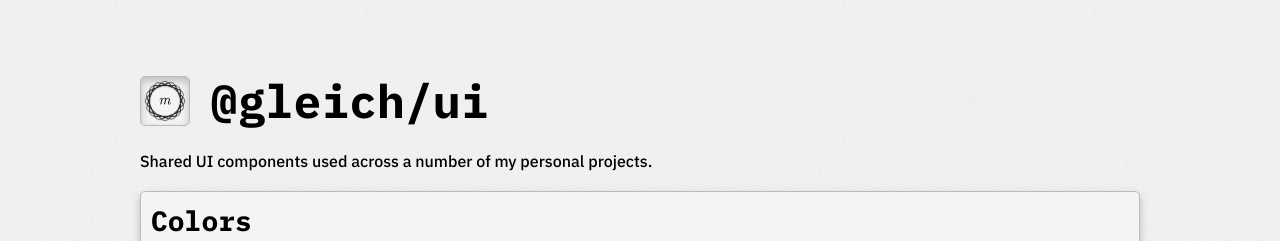
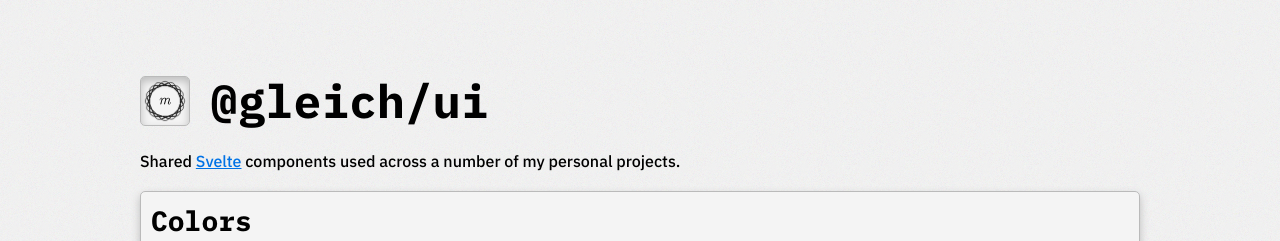
Before and after one commit to gleich/ui, a SvelteKit app: page / in a window 1280 px wide. Shown: the top 241 px of the page. Built offline with nearby package versions, Linux system fonts and the light colour scheme.

Commit message:
feat: specify svelte as component type
Signed-off-by: Matt Gleich <git@mattglei.ch>

```diff
--- a/src/routes/+page.svelte
+++ b/src/routes/+page.svelte
@@ -24,7 +24,10 @@
 		<h1>@gleich/ui</h1>
 	</div>
 
-	<p class="description">Shared UI components used across a number of my personal projects.</p>
+	<p class="description">
+		Shared <a href="https://svelte.dev" target="_blank">Svelte</a> components used across a number of
+		my personal projects.
+	</p>
 
 	<section>
 		<h2>Colors</h2>
```
